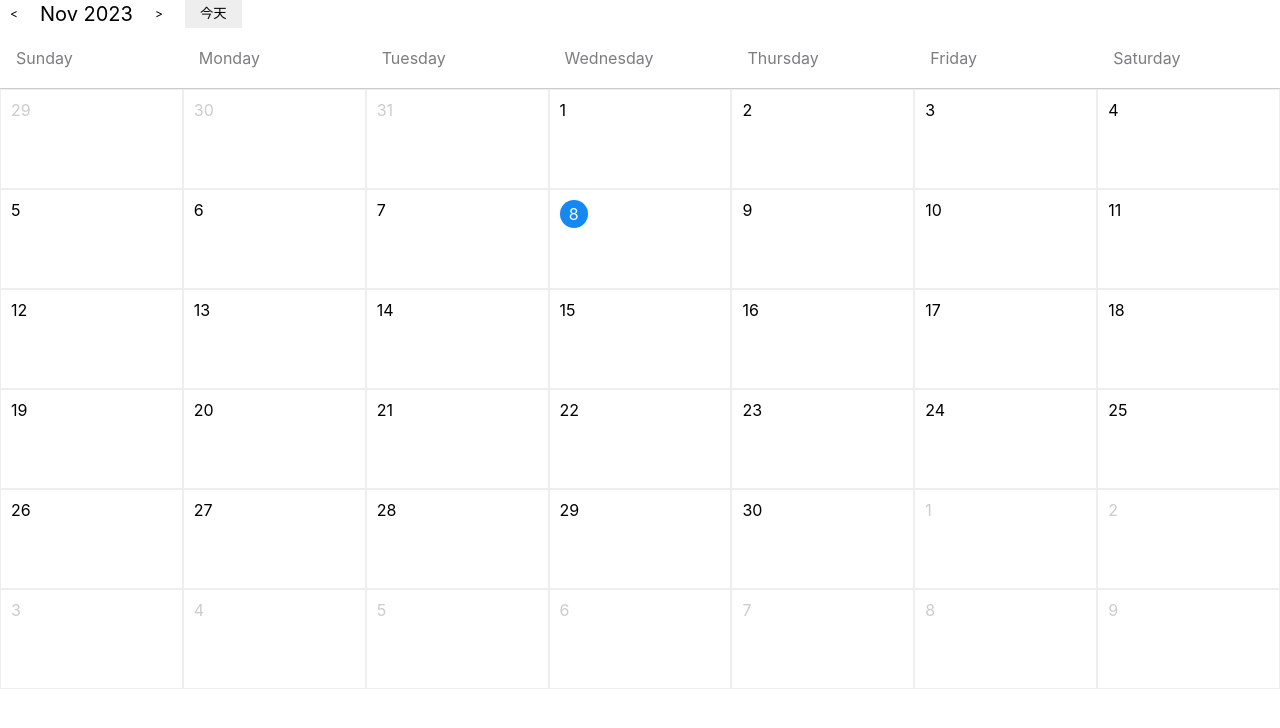
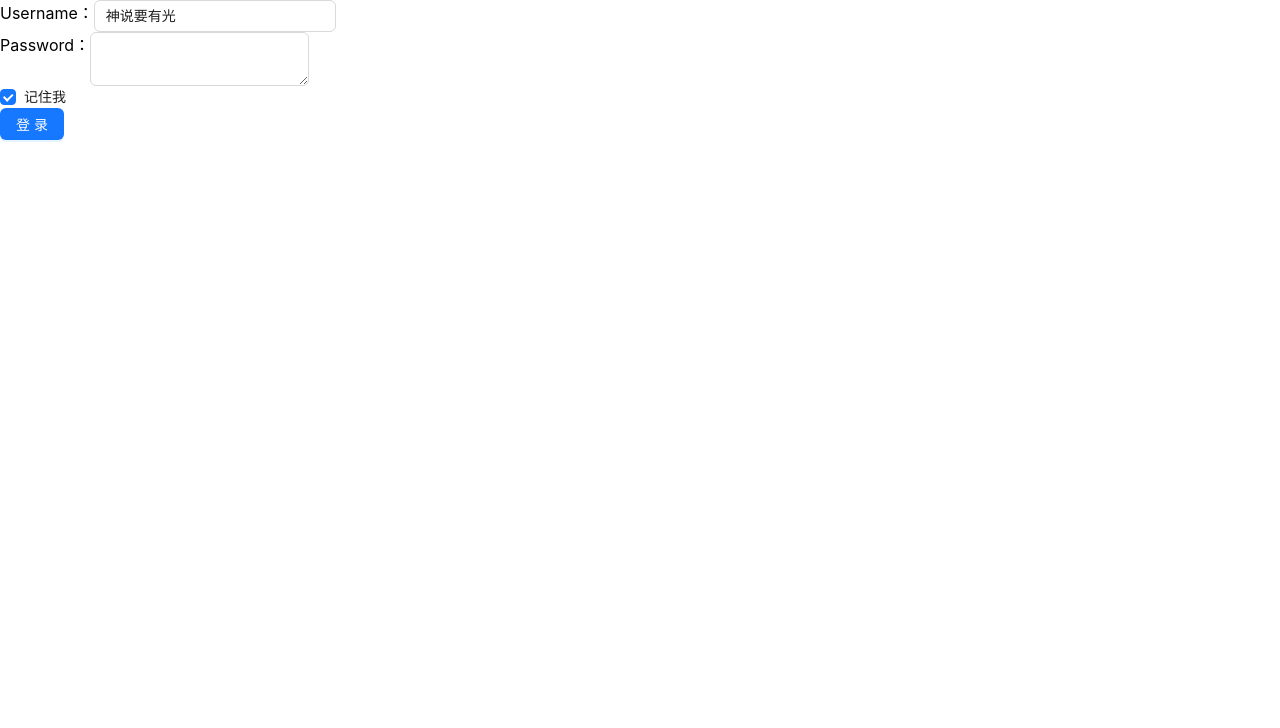
Before and after one commit to leilei405/learn-react, a React (Create React App) app: page / in a window 1280 px wide. Shown: the top 728 px of the page. Built offline with nearby package versions, Linux system fonts and the light colour scheme.

Commit message:
feat: Form表单封装

```diff
--- a/src/App.tsx
+++ b/src/App.tsx
@@ -36,9 +36,8 @@
 // import CalendarDate from "./components/CalendarDate1";
 // 日期第二版
 import Calendar from "./components/Calendar";
-
 // import ManageUserList from "./TestApi/manage1";
-
+import TestComPonent from "./components/Form/TestCom";
 function App() {
   return (
     <div className="App">
@@ -64,7 +63,7 @@
       {/* <LaunchCom /> */}
       {/* <Test1Com /> */}
       {/* <CalendarDate /> */}
-      <Calendar
+      {/* <Calendar
         value={dayjs("2023-11-8")}
         locale="en-US"
         // dateRender={(value) => {
@@ -85,8 +84,10 @@
         //     </div>
         //   );
         // }}
-      />
+      /> */}
       {/* <ManageUserList /> */}
+
+      <TestComPonent />
     </div>
   );
 }
--- /dev/null
+++ b/src/components/Form/Form.tsx
@@ -0,0 +1,87 @@
+import React, {
+  CSSProperties,
+  useState,
+  useRef,
+  FormEvent,
+  ReactNode,
+} from "react";
+import classNames from "classnames";
+import FormContext from "./FormContext";
+
+export interface FormProps extends React.HTMLAttributes<HTMLFormElement> {
+  className?: string;
+  style?: CSSProperties;
+  onFinish?: (values: Record<string, any>) => void;
+  onFinishFailed?: (errors: Record<string, any>) => void;
+  initialValues?: Record<string, any>;
+  children?: ReactNode;
+}
+
+const Form = (props: FormProps) => {
+  const {
+    className,
+    style,
+    children,
+    onFinish,
+    onFinishFailed,
+    initialValues,
+    ...others
+  } = props;
+
+  const [values, setValues] = useState<Record<string, any>>(
+    initialValues || {}
+  );
+
+  const validatorMap = useRef(new Map<string, Function>());
+
+  const errors = useRef<Record<string, any>>({});
+
+  const onValueChange = (key: string, value: any) => {
+    values[key] = value;
+  };
+
+  const handleSubmit = (e: FormEvent) => {
+    e.preventDefault();
+
+    for (let [key, callbackFunc] of validatorMap?.current) {
+      if (typeof callbackFunc === "function") {
+        errors.current[key] = callbackFunc();
+      }
+    }
+
+    const errorList = Object.keys(errors.current)
+      .map((key) => {
+        return errors.current[key];
+      })
+      .filter(Boolean);
+
+    if (errorList.length) {
+      onFinishFailed?.(errors.current);
+    } else {
+      onFinish?.(values);
+    }
+  };
+
+  const handleValidateRegister = (name: string, cb: Function) => {
+    validatorMap.current.set(name, cb);
+  };
+
+  const cls = classNames("ant-form", className);
+
+  return (
+    <FormContext.Provider
+      value={{
+        onValueChange,
+        values,
+        setValues: (v) => setValues(v),
+        validateRegister: handleValidateRegister,
+      }}
+    >
+      <form {...others} className={cls} style={style} onSubmit={handleSubmit}>
+        {children}
+      </form>
+    </FormContext.Provider>
+  );
+};
+
+export default Form;
--- /dev/null
+++ b/src/components/Form/FormContext.ts
@@ -0,0 +1,15 @@
+import { createContext } from 'react';
+
+export interface FormContextProps {
+  values?: Record<string, any>;
+  setValues?: (values: Record<string, any>) => void;
+  onValueChange?: (key: string, value: any) => void;
+  validateRegister?: (name:string, cb: Function) => void;
+}
+
+export default createContext<FormContextProps>({})
+
+// 1.在context里保存values也就是Store的值
+// 2.添加setValues来修改values
+// 3.onValueChange监听value变化
+// 4.validateRegister用来注册表单项的校验规则
--- /dev/null
+++ b/src/components/Form/Item.tsx
@@ -0,0 +1,132 @@
+import React, {
+  ReactNode,
+  CSSProperties,
+  useState,
+  useContext,
+  ReactElement,
+  useEffect,
+  PropsWithChildren,
+  ChangeEvent,
+  useLayoutEffect,
+} from "react";
+import classNames from "classnames";
+import Schema, { Rules } from "async-validator";
+
+import FormContext from "./FormContext";
+
+export interface ItemProps {
+  className?: string;
+  style?: CSSProperties;
+  label?: ReactNode;
+  name?: string;
+  valuePropName?: string;
+  rules?: Array<Record<string, any>>;
+  children?: ReactElement | any;
+}
+
+const getValueFromEvent = (e: ChangeEvent<HTMLInputElement>) => {
+  const { target } = e;
+  if (target.type === "checkbox") {
+    return target.checked;
+  } else if (target.type === "radio") {
+    return target.value;
+  }
+
+  return target.value;
+};
+
+const Item = (props: ItemProps) => {
+  const {
+    className,
+    label,
+    children,
+    style,
+    name = "",
+    valuePropName,
+    rules,
+  } = props;
+
+  //   const nameSureFn = () => {
+  //     if (!name) {
+  //       return children;
+  //     }
+  //   };
+
+  const [value, setValue] = useState<string | number | boolean>();
+  const [error, setError] = useState("");
+
+  const { onValueChange, values, validateRegister } = useContext(FormContext);
+
+  useEffect(() => {
+    if (value !== values?.[name]) {
+      setValue(values?.[name]);
+    }
+  }, [values, values?.[name]]);
+
+  const handleValidate = (value: any) => {
+    let errorMsg = null;
+    if (Array.isArray(rules) && rules.length) {
+      const validator = new Schema({
+        [name]: rules.map((rule) => {
+          return {
+            type: "string",
+            ...rule,
+          };
+        }),
+      });
+
+      validator.validate({ [name]: value }, (errors) => {
+        if (errors) {
+          if (errors?.length) {
+            setError(errors[0].message!);
+            errorMsg = errors[0].message;
+          }
+        } else {
+          setError("");
+          errorMsg = null;
+        }
+      });
+    }
+
+    return errorMsg;
+  };
+
+  useEffect(() => {
+    validateRegister?.(name, () => handleValidate(value));
+  }, [value]);
+
+  const propsName: Record<string, any> = {};
+  if (valuePropName) {
+    propsName[valuePropName] = value;
+  } else {
+    propsName.value = value;
+  }
+
+  const childEle =
+    React.Children.toArray(children).length > 1
+      ? children
+      : React.cloneElement(children!, {
+          ...propsName,
+          onChange: (e: ChangeEvent<HTMLInputElement>) => {
+            const value = getValueFromEvent(e);
+            setValue(value);
+            onValueChange?.(name, value);
+
+            handleValidate(value);
+          },
+        });
+
+  const cls = classNames("ant-form-item", className);
+
+  return (
+    <div className={cls} style={style}>
+      <div>{label && <label>{label}</label>}</div>
+      <div>
+        {childEle}
+        {error && <div style={{ color: "red" }}>{error}</div>}
+      </div>
+    </div>
+  );
+};
+
+export default Item;
--- /dev/null
+++ b/src/components/Form/TestCom.tsx
@@ -0,0 +1,55 @@
+import { Button, Checkbox, Input } from "antd";
+import Form from "./";
+
+const Basic: React.FC = () => {
+  const onFinish = (values: any) => {
+    console.log("Success:", values);
+  };
+
+  const onFinishFailed = (errorInfo: any) => {
+    console.log("Failed:", errorInfo);
+  };
+
+  return (
+    <Form
+      initialValues={{ remember: true, username: "神说要有光" }}
+      onFinish={onFinish}
+      onFinishFailed={onFinishFailed}
+    >
+      <Form.Item
+        style={{ display: "flex" }}
+        label="Username："
+        name="username"
+        rules={[
+          { required: true, message: "请输入用户名!" },
+          { max: 6, message: "长度不能大于 6" },
+        ]}
+      >
+        <Input />
+      </Form.Item>
+
+      <Form.Item
+        style={{ display: "flex" }}
+        label="Password："
+        name="password"
+        rules={[{ required: true, message: "请输入密码!" }]}
+      >
+        <Input.TextArea />
+      </Form.Item>
+
+      <Form.Item name="remember" valuePropName="checked">
+        <Checkbox>记住我</Checkbox>
+      </Form.Item>
+
+      <Form.Item>
+        <div>
+          <Button type="primary" htmlType="submit">
+            登录
+          </Button>
+        </div>
+      </Form.Item>
+    </Form>
+  );
+};
+
+export default Basic;
--- /dev/null
+++ b/src/components/Form/index.tsx
@@ -0,0 +1,14 @@
+import InternalForm from "./Form";
+import Item from "./Item";
+
+type InternalFormType = typeof InternalForm;
+
+interface FormInterface extends InternalFormType {
+  Item: typeof Item;
+}
+
+const Form = InternalForm as FormInterface;
+
+Form.Item = Item;
+
+export default Form;
--- a/tsconfig.json
+++ b/tsconfig.json
@@ -1,6 +1,6 @@
 {
   "compilerOptions": {
-    "target": "es5",
+    "target": "ES6",
     "lib": [
       "dom",
       "dom.iterable",
```
